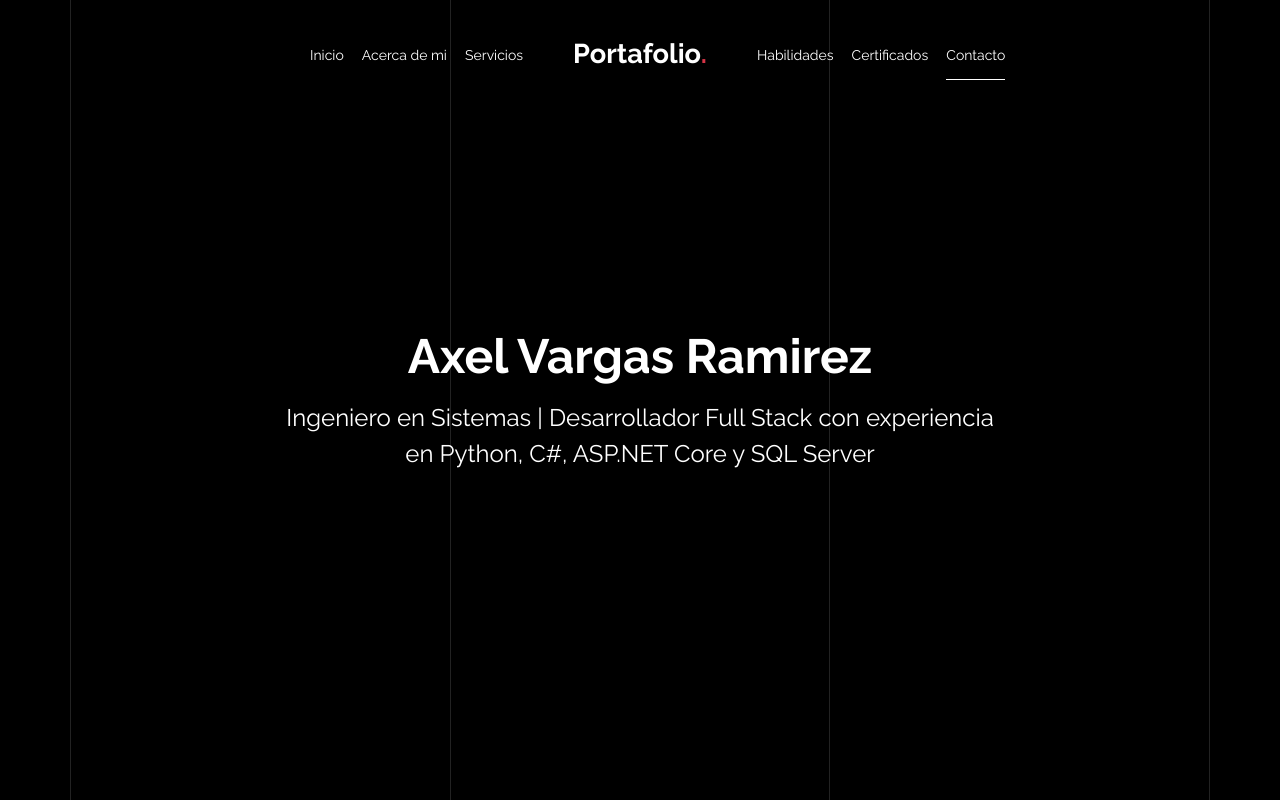
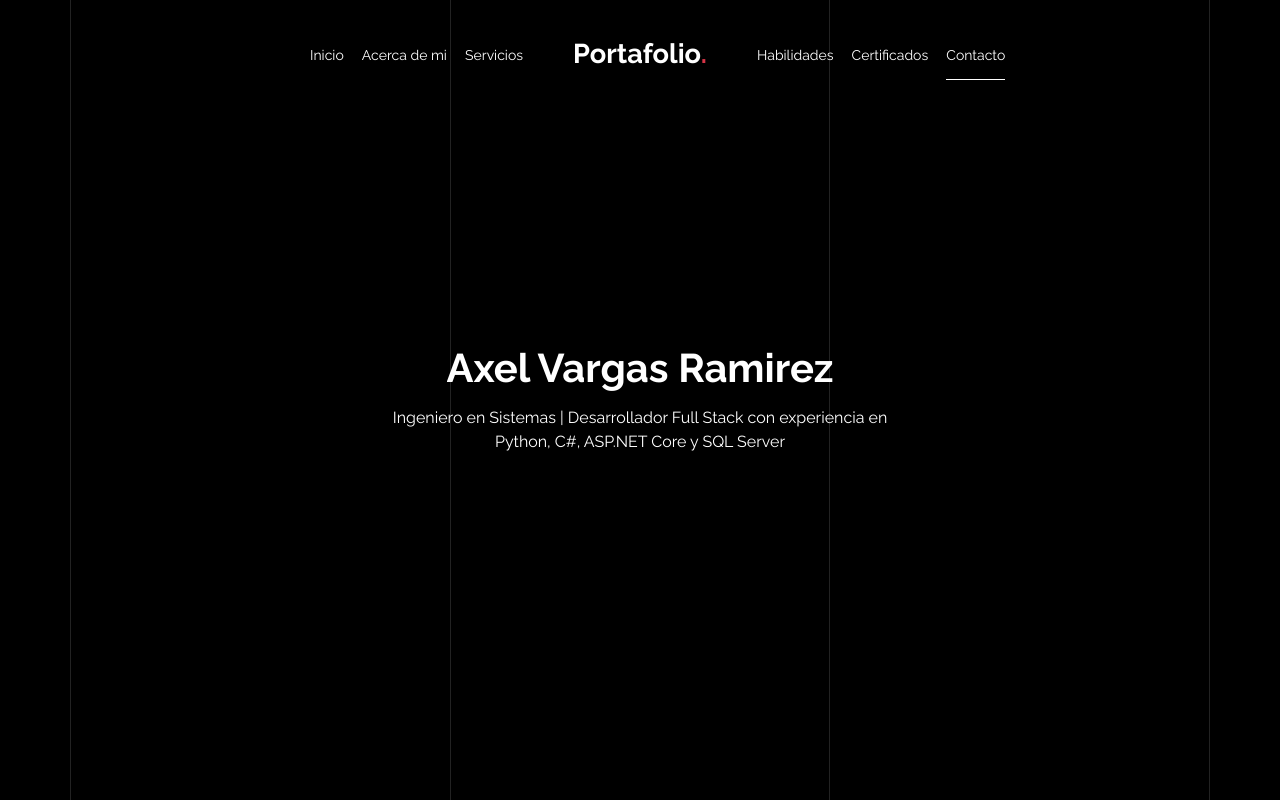
Before and after one commit to AxelVaRga/Portafolio-V, a plain HTML site: page index.html in a window 1280 px wide. Shown: the top 800 px of the page. Drawn offline with nearby package versions, Linux system fonts and the light colour scheme; some packages are replaced by stand-ins of ours; animation ran at ten frames a second; a script that the page names is missing.

Commit message:
ajustes menores

```diff
--- a/index.html
+++ b/index.html
@@ -92,9 +92,9 @@
         <div class="container">
           <div class="row align-items-center">
 
-            <div class="col-md-8 mx-auto text-center">
-              <h1 class="heading gsap-reveal-hero fs-3" style="font-size: 3rem;">Axel Vargas Ramirez</h1>
-              <h2 class="subheading gsap-reveal-hero fs-5" style="font-size: 1.5rem;"> Ingeniero en Sistemas |
+            <div class="col-md-6 mx-auto text-center">
+              <h1 class="heading gsap-reveal-hero fs-3" style="font-size: 2.5rem;">Axel Vargas Ramirez</h1>
+              <h2 class="subheading gsap-reveal-hero fs-5" style="font-size: 1rem;"> Ingeniero en Sistemas |
                 Desarrollador Full Stack con experiencia en Python, C#, ASP.NET Core y SQL Server</h2>
             </div>
 
@@ -125,7 +125,7 @@
             <div class="col-lg-7 mb-5 mb-lg-0 d-flex justify-content-center align-items-center">
               <figure class="dotted-bg gsap-reveal-img custom-img-figure">
                 <img src="https://axelvarga.github.io/Portafolio-V/static/images/axe.png" alt="Image"
-                  class="img-fluid custom-profile-img" style="width: 420px; height: 700px;">
+                  class="img-fluid custom-profile-img" style="width: 300px; height: 500px;">
               </figure>
             </div>
             <div class="col-lg-4 pr-lg-5">
```
